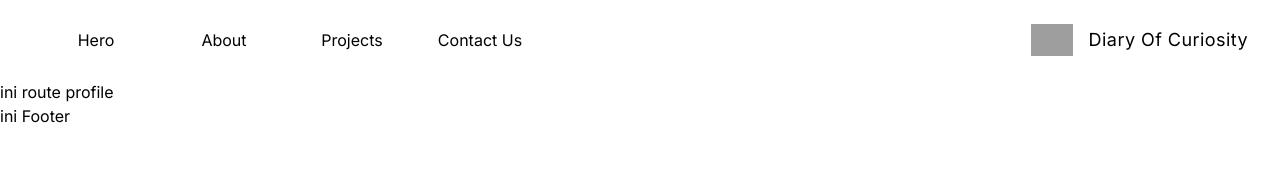
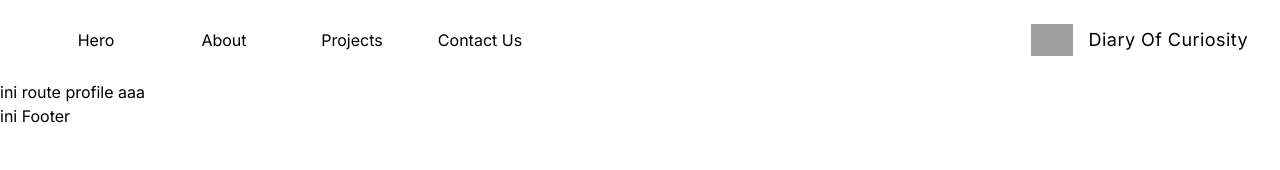
Before and after one commit to diaryoc/doc-portfolio, a Next.js app: page /profile in a window 1280 px wide. Shown: the top 170 px of the page. Built offline with nearby package versions, Linux system fonts and the light colour scheme; grey boxes are pictures that could not be loaded.

Commit message:
hotfix - this is just make route for profile
Signed-off-by: diaryoc <diarycuriosity@gmail.com>

```diff
--- a/src/app/profile/page.tsx
+++ b/src/app/profile/page.tsx
@@ -1,5 +1,5 @@
 export default function ProfilePage(){
     return(
-        <div>ini route profile</div>
+        <div>ini route profile aaa</div>
     )
 }
```
